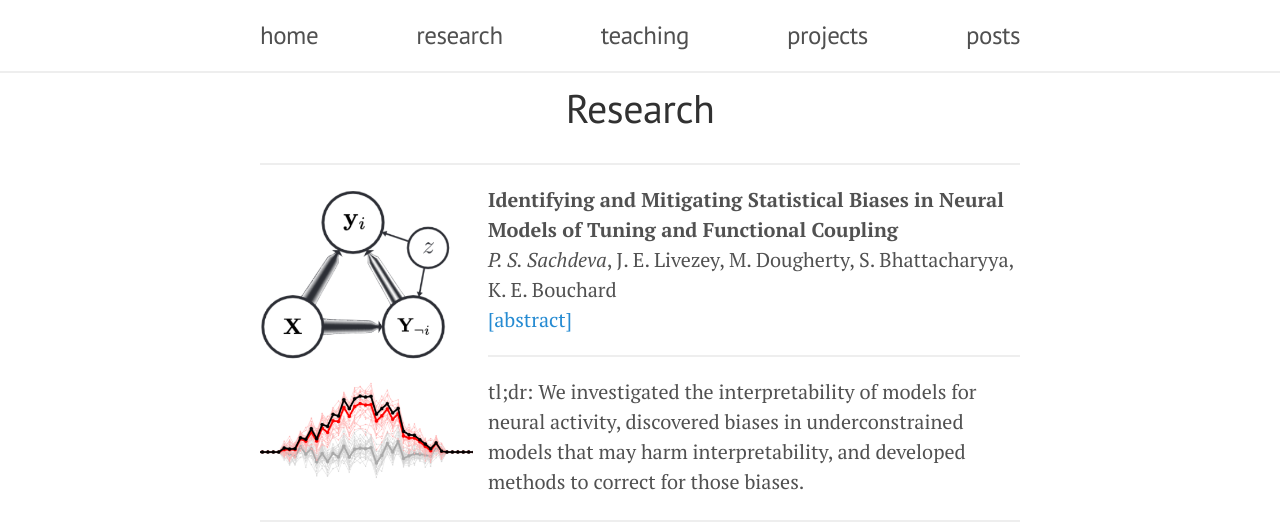
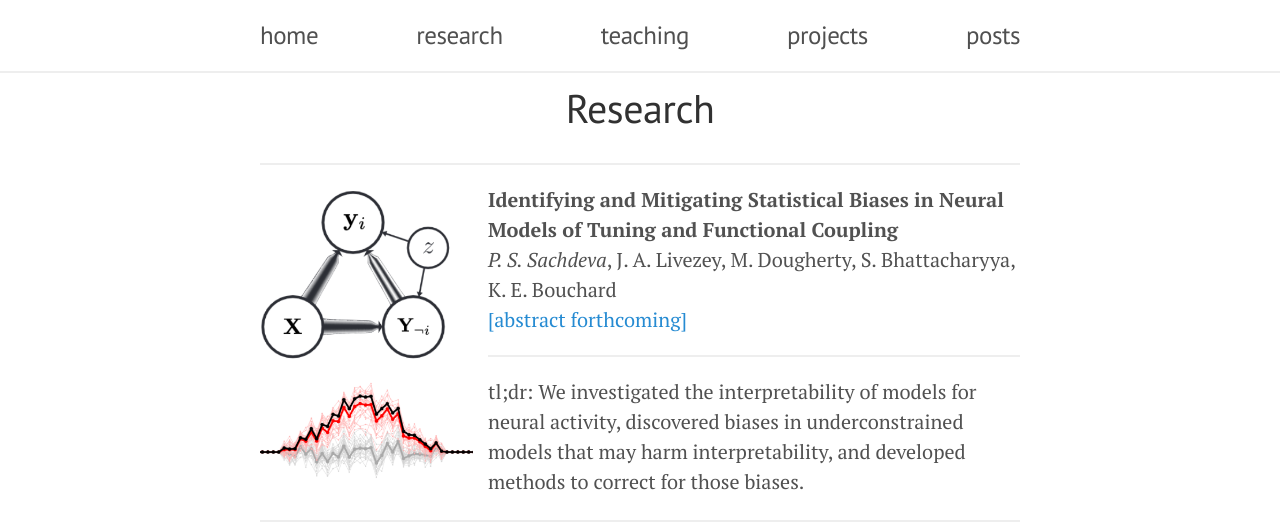
Before and after one commit to pssachdeva/pssachdeva.github.io, a Jekyll site: the page built from research.html, in a window 1280 px wide and 1400 px high. Shown: the top 522 px of the window. Built offline with Jekyll 4.4.1, drawn with Linux system fonts in a browser that asks for light colours; nearby versions of some CDN libraries; some of the changed text lies outside the part shown; grey boxes are pictures that could not be loaded.

Commit message:
updated research page

```diff
--- a/research.html
+++ b/research.html
@@ -17,8 +17,8 @@
             <b>Identifying and Mitigating Statistical Biases in Neural Models of
                 Tuning and Functional Coupling
             </b> <br>
-            <i>P. S. Sachdeva</i>, J. E. Livezey, M. Dougherty, S. Bhattacharyya,  K. E. Bouchard <br>
-            <a href="https://redwood.berkeley.edu/wp-content/uploads/2019/01/bouchard2019union.pdf">[abstract]</a>
+            <i>P. S. Sachdeva</i>, J. A. Livezey, M. Dougherty, S. Bhattacharyya, K. E. Bouchard <br>
+            <a>[abstract forthcoming]</a>
             <br>
             <hr>
             tl;dr: We investigated the interpretability of models for neural activity,
@@ -32,6 +32,31 @@
     </div>
 
     <hr>
+
+    <div class="researchsection">
+        <div class="researchrow">
+            <div class="researchpic">
+                <img src="/pics/pyuoi.png" style="height: 97px;">
+            </div>
+            <div class="researchtext">
+                <b>PyUoI: The Union of Intersections Framework in Python
+                </b> <br>
+                <i>P. S. Sachdeva</i>, J. A. Livezey, A. J. Tritt, K. E. Bouchard <br>
+                <a href="https://github.com/openjournals/joss-papers/blob/joss.01799/joss.01799/10.21105.joss.01799.pdf">[paper]</a>
+                <a href="https://pyuoi.readthedocs.io/en/latest/">[docs]</a>
+                <br>
+                <hr>
+                tl;dr: We developed a Python package that contains implementations
+                for the Union of Intersections framework, capable of building
+                highly sparse and predictive models.
+            </div>
+        </div>
+        <div class="toggleblurb">
+                To be written.
+        </div>
+        </div>
+
+        <hr>
 
     <div class="researchsection">
     <div class="researchrow">
@@ -68,8 +93,8 @@
                 UoI<sub>Lasso</sub>
             </b> <br>
             <i>P. S. Sachdeva</i>, S. Bhattacharyya, K. E. Bouchard <br>
-            <a>[paper]</a>
-            <a>[slides]</a>
+            <a href="https://ieeexplore.ieee.org/document/8856316">[paper]</a>
+            <a href="/pdfs/uoi_embc_presentation.pdf">[slides]</a>
             <br>
             <hr>
             tl;dr: We constructed functional connectivity networks from neural data
@@ -87,16 +112,17 @@
     <div class="researchsection">
     <div class="researchrow">
         <div class="researchpic">
-            <img src="pics/lnn.png" style="height: 150px;">
-            <img src="pics/fisherinfo.png" style="height: 95px;">
+            <img src="/pics/lnn.png" style="height: 150px;">
+            <img src="/pics/fisherinfo.png" style="height: 95px;">
         </div>
         <div class="researchtext">
             <b>Heterogeneous synaptic weighting improves neural coding in the
                 presence of common noise
             </b> <br>
-            <i>P. S. Sachdeva</i>, J. E. Livezey, M. R. DeWeese <br>
-            <a>[abstract]</a>
-            <a>[poster]</a>
+            <i>P. S. Sachdeva</i>, J. A. Livezey, M. R. DeWeese <br>
+            <a href="https://www.biorxiv.org/content/10.1101/811364v1">[paper]</a>
+            <a href="/pdfs/Cosyne_2017_Abstract.pdf">[abstract]</a>
+            <a href="/pdfs/Cosyne_2017_Poster.pdf">[poster]</a>
             <br>
             <hr>
             tl;dr: We showed that a neural population coding for a stimulus can
```
